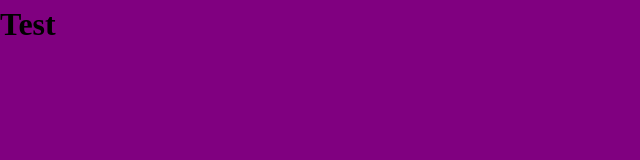
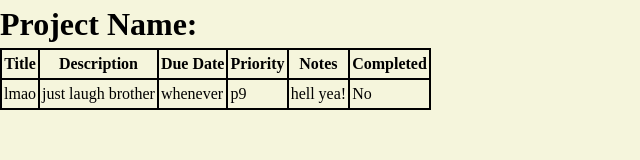
Before and after one commit to fromscode/todo-app, a website built with webpack: page src/index.html in a window 1280 px wide. Shown: the whole page, without its empty margins (0-640 px from the left). Built offline with nearby package versions, Linux system fonts and the light colour scheme.

Commit message:
Create dom controller

```diff
--- /dev/null
+++ b/dom.js
@@ -0,0 +1,37 @@
+const tBody = document.querySelector("tbody");
+
+function displayTodos(todoList) {
+    clearTable();
+    for (const todo of todoList) {
+        const tr = document.createElement("tr");
+        tr.id = todo.getId();
+
+        const title = document.createElement("td");
+        title.textContent = todo.getTitle();
+
+        const desc = document.createElement("td");
+        desc.textContent = todo.getDescription();
+
+        const dueDate = document.createElement("td");
+        dueDate.textContent = todo.getDueDate();
+
+        const priority = document.createElement("td");
+        priority.textContent = todo.getPriority();
+
+        const notes = document.createElement("td");
+        notes.textContent = todo.getNotes();
+
+        const completed = document.createElement("td");
+        completed.textContent = todo.getCompleted() ? "Yes" : "No";
+
+        tr.append(title, desc, dueDate, priority, notes, completed);
+
+        tBody.append(tr);
+    }
+}
+
+function clearTable() {
+    tBody.textContent = "";
+}
+
+export default displayTodos;
--- a/src/index.html
+++ b/src/index.html
@@ -6,6 +6,22 @@
     <title>Todo App</title>
 </head>
 <body>
-    <h1>Test</h1>
+    <h1>Project Name: </h1>
+    <div class="main">
+        <table class="todos">
+            <thead>
+                <th>Title</th>
+                <th>Description</th>
+                <th>Due Date</th>
+                <th>Priority</th>
+                <th>Notes</th>
+                <th>Completed</th>
+            </thead>
+
+            <tbody>
+
+            </tbody>
+        </table>
+    </div>
 </body>
 </html>
--- a/src/index.js
+++ b/src/index.js
@@ -1,6 +1,7 @@
 import './styles.css';
 import createTodo from './todo.js';
 import createProject from './project.js';
+import displayTodos from '../dom.js';
 
 const defaultProject = createProject();
 
@@ -10,10 +11,4 @@ const todo1 = createTodo("lmao", "just laugh brother", "whenever",
 
 defaultProject.addTodo(todo1);
 
-// for (const todo of defaultProject.getTodoList()) {
-//     todo.displayTodo();
-// }
-
-// console.log("Project id: " + defaultProject.getId());
-
-defaultProject.displayProject();
+displayTodos(defaultProject.getTodoList());
--- a/src/styles.css
+++ b/src/styles.css
@@ -68,7 +68,17 @@ h6 {
     isolation: isolate;
 }
 
+table {
+    border-collapse: collapse;
+}
+
 
 body {
-    background-color: purple;
+    background-color: beige;
 }
+
+tr > * {
+    margin: 0px;
+    padding: 2px;
+    border: 2px solid black;
+}
```
